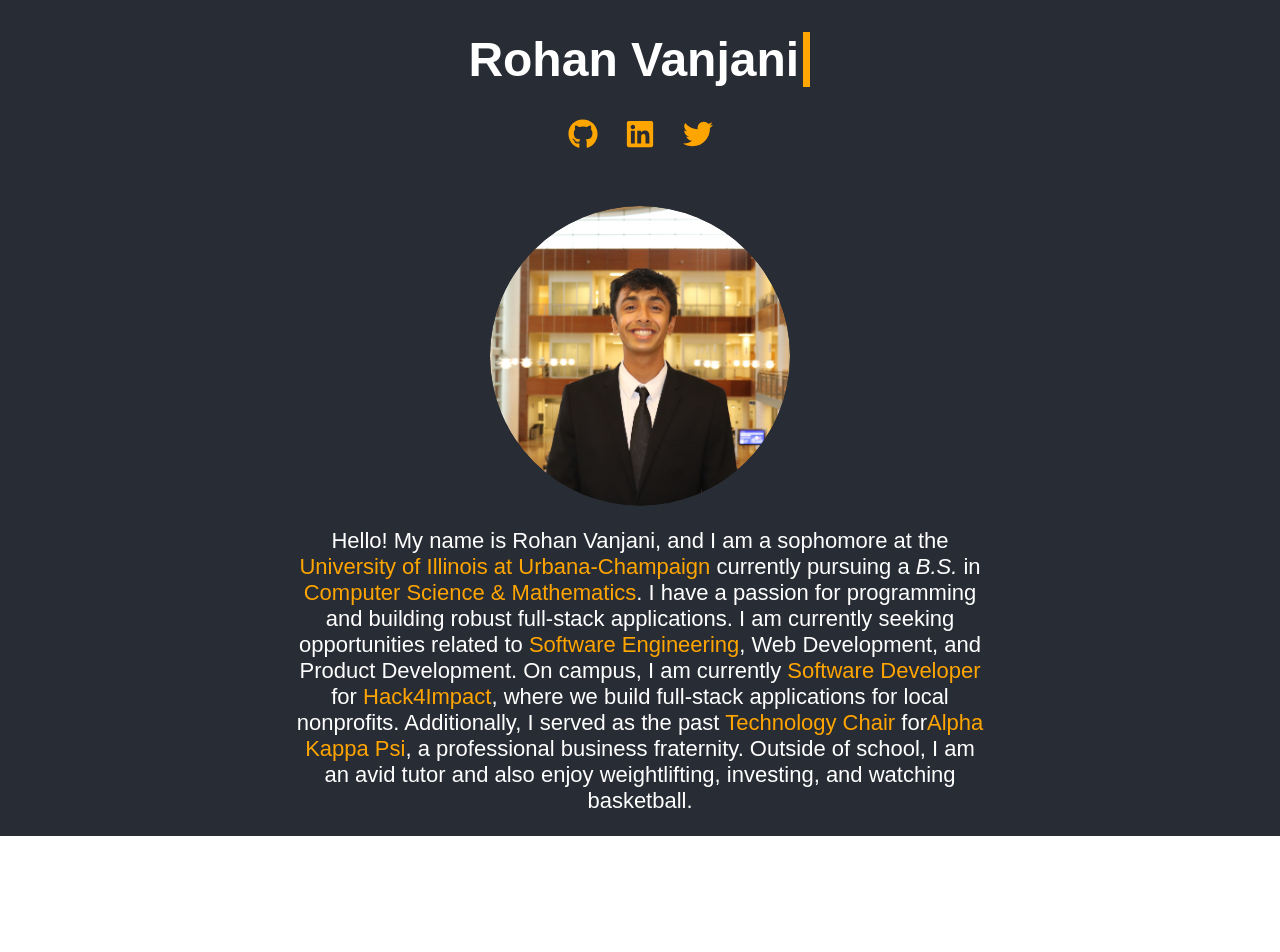
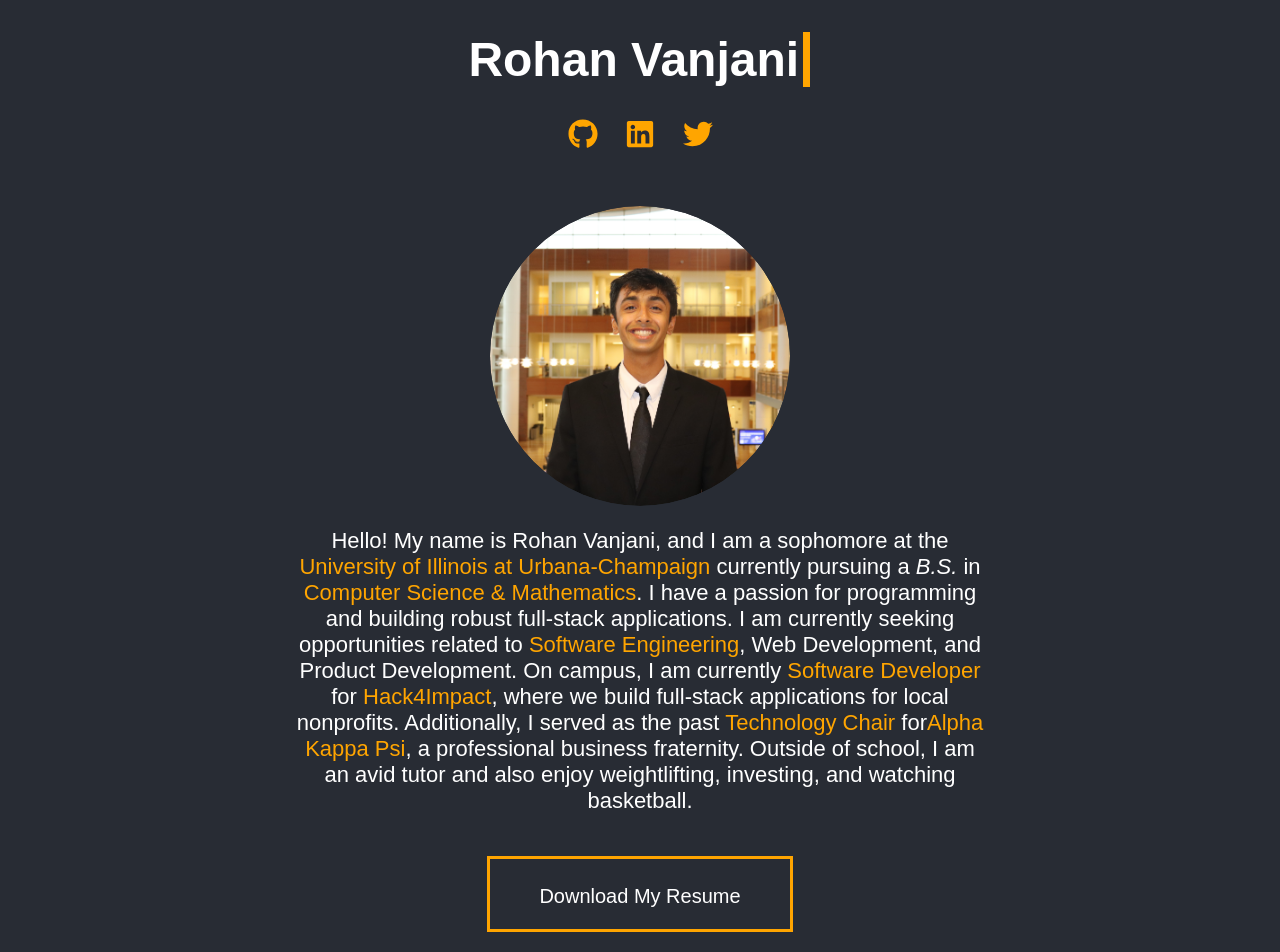
Before and after one commit to rohanvan123/rohanvan123.github.io, a React (Create React App) app in the folder my-website/: page / in a window 1280 px wide. Shown: the top 952 px of the page. Before the commit the page ends 836 px from the top, so only its background shows below. Built offline with nearby package versions, Linux system fonts and the light colour scheme.

Commit message:
added resume download link

```diff
--- a/my-website/src/App.css
+++ b/my-website/src/App.css
@@ -6,12 +6,6 @@
 .App-logo {
   height: 40vmin;
   pointer-events: none;
-}
-
-@media (prefers-reduced-motion: no-preference) {
-  .App-logo {
-    animation: App-logo-spin infinite 20s linear;
-  }
 }
 
 .image-cropper {
@@ -53,6 +47,28 @@ img.rounded {
   text-decoration: none;
 }
 
+.download-link {
+  width: 300px;
+  height: 50px;
+  border-style: solid;
+  border-color: orange;
+  border-width: 3px;
+  color: white;
+  vertical-align: middle;
+  margin-top: 20px;
+  padding-top: 20px;
+  margin-bottom: 50px;
+}
+
+.dl-link {
+  color: white;
+  font-size: 20px;
+  text-decoration: none;
+}
+
+.dl-link:hover {
+  color: orange;
+}
 /* DEMO-SPECIFIC STYLES */
 .typed-out{
   margin-left: 50px;
@@ -65,9 +81,9 @@ img.rounded {
     typing 1s steps(20, end) forwards;
 }
 
-.container {
+/* .container {
   display: inline-block;
-}
+} */
 
 @keyframes typing {
   from { width: 0 }
--- a/my-website/src/App.js
+++ b/my-website/src/App.js
@@ -1,5 +1,6 @@
 import profilePic from "/Users/rohan_v/Documents/Projects/Personal Website/rohanvan123.github.io/my-website/src/images/personal_photo.jpg"
-import {FaGithub, FaLinkedin, FaTwitter} from 'react-icons/fa';
+import resume from "/Users/rohan_v/Documents/Projects/Personal Website/rohanvan123.github.io/my-website/src/data/resume.pdf";
+import {FaGithub, FaLinkedin, FaTwitter, FaFileDownload} from 'react-icons/fa';
 import {Link} from "@chakra-ui/react";
 import {Icon} from "@chakra-ui/icons";
 import './App.css';
@@ -54,6 +55,11 @@ function App() {
             weightlifting, investing, and watching basketball.
           </p>
         </div>
+
+        <div className="download-link">
+          <a className="dl-link" href={resume} download="Rohan_Vanjani_Resume">Download My Resume</a>
+        </div>
+
       </header>
     </div>
   );
```
Also changed, not shown: 1 other file (tests, documents, lock files or other folders).
